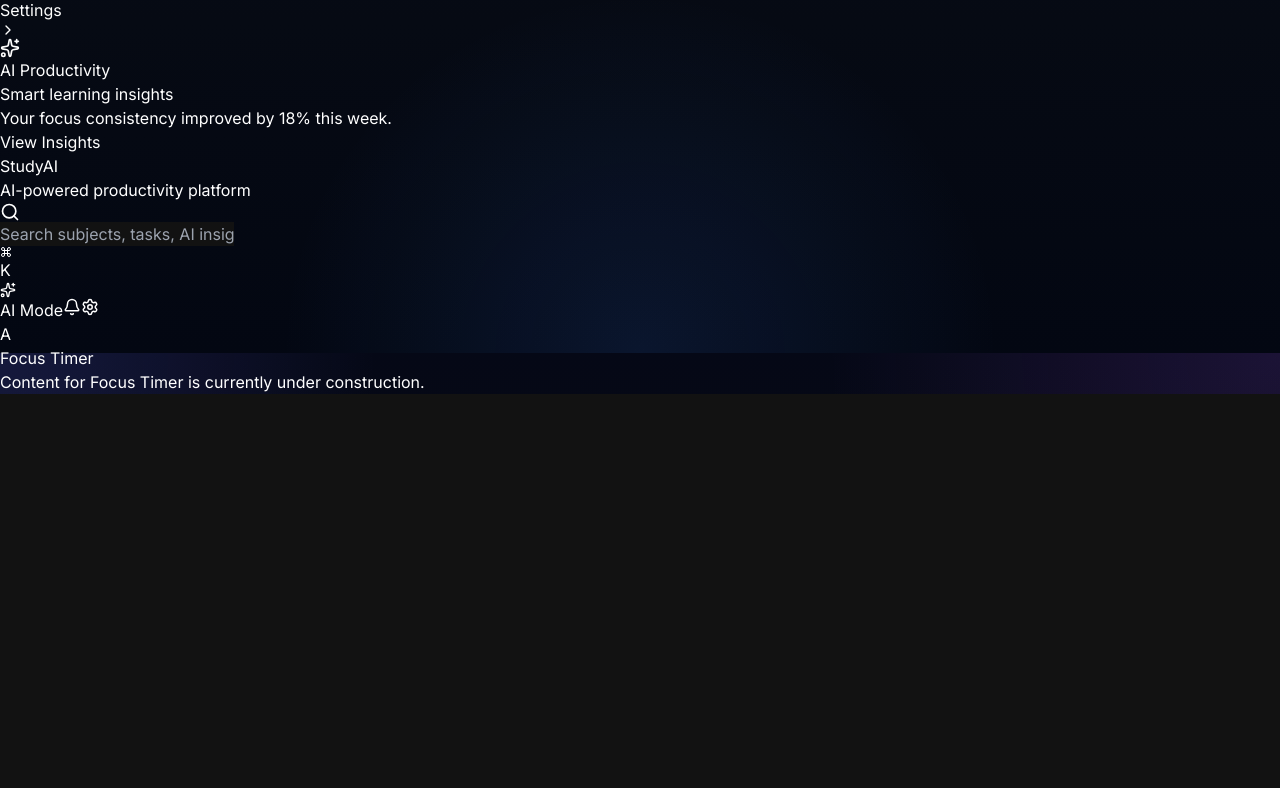
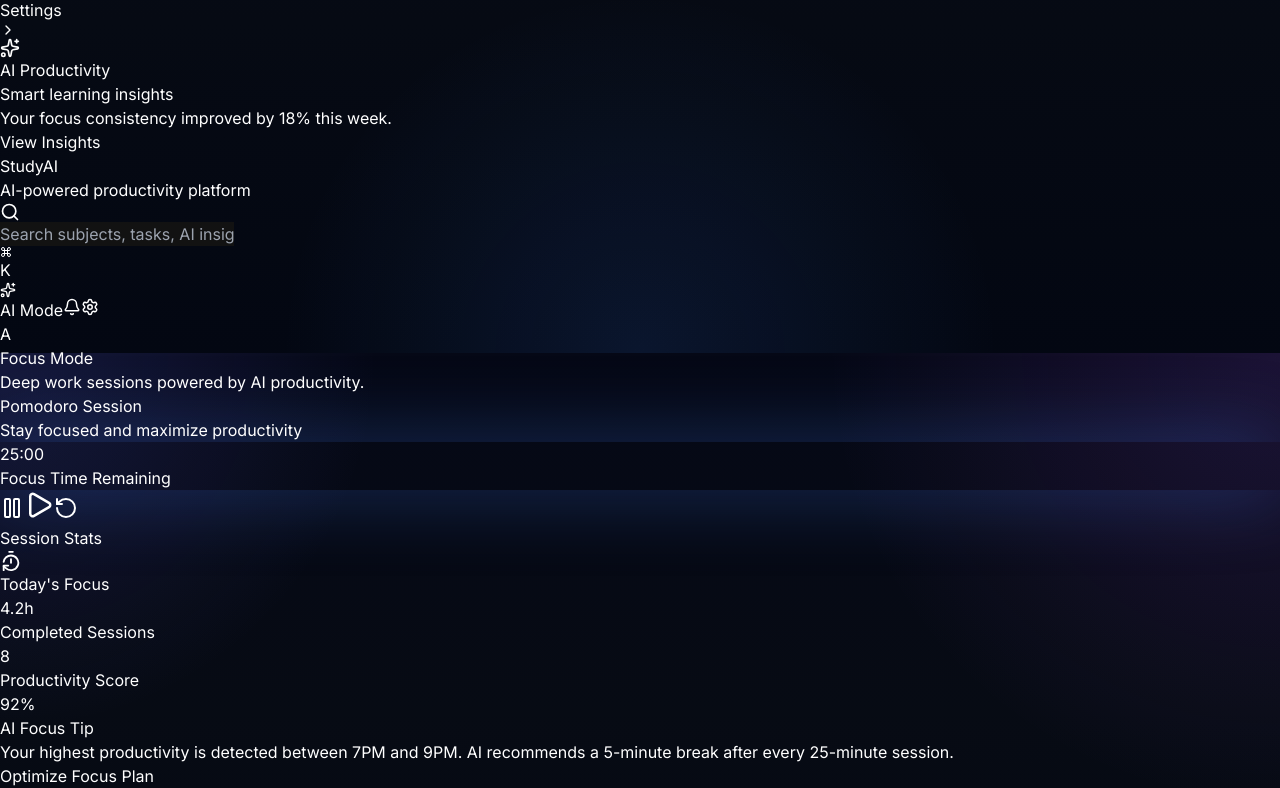
Before and after one commit to Aayushhh4518/Study-AI, a React (Vite) app in the folder test-project/frontend/: page /focus in a window 1280 px wide. Shown: the part 447-1235 px from the top of the page. Before the commit the page ends 841 px from the top, so only its background shows below. Built offline with nearby package versions, Linux system fonts and the light colour scheme.

Commit message:
added focus mode in the ui with the updated pomodoro session

```diff
--- a/test-project/frontend/src/App.jsx
+++ b/test-project/frontend/src/App.jsx
@@ -9,6 +9,7 @@
 import PageContainer from "./components/layout/PageContainer";
 
 import Dashboard from "./pages/Dashboard";
+import FocusTimer from "./pages/FocusTimer";
 import Subjects from "./pages/Subjects";
 import Tasks from "./pages/Tasks";
 
@@ -41,7 +42,7 @@
 
           <Route
             path="focus"
-            element={<PlaceholderPage title="Focus Timer" />}
+            element={<FocusTimer />}
           />
 
           <Route
--- a/test-project/frontend/src/pages/FocusTimer.jsx
+++ b/test-project/frontend/src/pages/FocusTimer.jsx
@@ -1,365 +1,307 @@
-import React, { useState, useEffect, useCallback, useMemo } from 'react';
-import { motion, AnimatePresence } from 'framer-motion';
-import { Play, Pause, RotateCcw, Brain, Coffee, Flame, Trophy, Clock, CheckCircle2 } from 'lucide-react';
-import { Card } from '../components/ui/Card';
-import { PageContainer } from '../components/layout/PageContainer';
+import { motion } from "framer-motion";
 
-const WORK_TIME = 25 * 60;
-const BREAK_TIME = 5 * 60;
+import {
+  Pause,
+  Play,
+  RotateCcw,
+  TimerReset,
+} from "lucide-react";
 
-const WORK_QUOTES = [
-  "Deep work is your superpower.",
-  "Focus on the process, not the outcome.",
-  "Distractions are the enemy of greatness.",
-  "One task at a time.",
-  "Stay disciplined. Build the future."
-];
+export default function Focus() {
+  return (
+    <motion.div
+      initial={{ opacity: 0, y: 15 }}
+      animate={{ opacity: 1, y: 0 }}
+      transition={{ duration: 0.4 }}
+      className="space-y-8"
+    >
+      {/* HEADER */}
+      <div>
+        <h1
+          className="
+            text-5xl
+            font-black
+            tracking-tight
+            bg-gradient-to-r
+            from-white
+            via-violet-200
+            to-cyan-200
+            bg-clip-text
+            text-transparent
+          "
+        >
+          Focus Mode
+        </h1>
 
-const BREAK_QUOTES = [
-  "Breathe. Relax. Reconnect.",
-  "You've earned this breather.",
-  "Step away to gain perspective.",
-  "Rest is productive too.",
-  "Hydrate and stretch."
-];
+        <p className="text-zinc-400 mt-3 text-lg">
+          Deep work sessions powered by AI productivity.
+        </p>
+      </div>
 
-export default function FocusTimer() {
-  // --- State Management ---
-  const [mode, setMode] = useState('work'); // 'work' | 'break'
-  const [timeLeft, setTimeLeft] = useState(WORK_TIME);
-  const [isActive, setIsActive] = useState(false);
-  const [quoteIndex, setQuoteIndex] = useState(0);
-  const [stats, setStats] = useState({
-    sessions: 0,
-    streak: 0,
-    totalMinutes: 0,
-    lastSessionDate: null
-  });
+      {/* MAIN GRID */}
+      <div className="grid grid-cols-1 xl:grid-cols-3 gap-6">
+        {/* TIMER SECTION */}
+        <div
+          className="
+            xl:col-span-2
+            relative
+            overflow-hidden
+            rounded-[36px]
+            border border-white/10
+            bg-white/[0.04]
+            backdrop-blur-2xl
+            p-10
+            min-h-[580px]
+          "
+        >
+          {/* glow */}
+          <div
+            className="
+              absolute
+              inset-0
+              bg-gradient-to-br
+              from-violet-500/10
+              via-transparent
+              to-cyan-500/10
+            "
+          />
 
-  // --- Persistence & Initialization ---
-  useEffect(() => {
-    const savedStats = localStorage.getItem('studyai_focus_stats');
-    if (savedStats) {
-      try {
-        const parsed = JSON.parse(savedStats);
-        // Simple streak reset logic if more than a day has passed
-        const now = new Date();
-        const last = parsed.lastSessionDate ? new Date(parsed.lastSessionDate) : null;
-        if (last && (now - last) > 1000 * 60 * 60 * 24 * 2) {
-          parsed.streak = 0; // Reset streak if missed more than 48 hours
-        }
-        setStats(parsed);
-      } catch (e) {
-        console.error("Failed to parse focus stats", e);
-      }
-    }
-  }, []);
+          {/* floating glow */}
+          <div
+            className="
+              absolute
+              top-1/2
+              left-1/2
+              -translate-x-1/2
+              -translate-y-1/2
+              h-[420px]
+              w-[420px]
+              rounded-full
+              bg-violet-500/20
+              blur-3xl
+            "
+          />
 
-  useEffect(() => {
-    localStorage.setItem('studyai_focus_stats', JSON.stringify(stats));
-  }, [stats]);
+          <div className="relative z-10 flex flex-col items-center justify-center h-full">
+            {/* TITLE */}
+            <div className="text-center mb-12">
+              <h2 className="text-3xl font-bold text-white">
+                Pomodoro Session
+              </h2>
 
-  // --- Quotes Rotation ---
-  useEffect(() => {
-    if (isActive) {
-      const interval = setInterval(() => {
-        setQuoteIndex((prev) => (prev + 1) % 5);
-      }, 15000); // Change quote every 15s during active sessions
-      return () => clearInterval(interval);
-    }
-  }, [isActive, mode]);
+              <p className="text-zinc-400 mt-3">
+                Stay focused and maximize productivity
+              </p>
+            </div>
 
-  // --- Core Timer Logic ---
-  useEffect(() => {
-    let interval = null;
+            {/* TIMER RING */}
+            <motion.div
+              animate={{
+                boxShadow: [
+                  "0 0 40px rgba(139,92,246,0.25)",
+                  "0 0 80px rgba(59,130,246,0.35)",
+                  "0 0 40px rgba(139,92,246,0.25)",
+                ],
+              }}
+              transition={{
+                repeat: Infinity,
+                duration: 4,
+              }}
+              className="
+                relative
+                h-[320px]
+                w-[320px]
+                rounded-full
+                border-[14px]
+                border-violet-500/30
+                flex
+                items-center
+                justify-center
+                bg-black/20
+                backdrop-blur-3xl
+              "
+            >
+              {/* INNER RING */}
+              <div
+                className="
+                  absolute
+                  inset-5
+                  rounded-full
+                  border border-white/10
+                "
+              />
 
-    if (isActive && timeLeft > 0) {
-      interval = setInterval(() => {
-        setTimeLeft((prev) => prev - 1);
-      }, 1000);
-    } else if (isActive && timeLeft === 0) {
-      setIsActive(false);
+              {/* TIMER */}
+              <div className="text-center">
+                <h1
+                  className="
+                    text-7xl
+                    font-black
+                    tracking-tight
+                    text-white
+                  "
+                >
+                  25:00
+                </h1>
 
-      if (mode === 'work') {
-        setStats(prev => ({
-          ...prev,
-          sessions: prev.sessions + 1,
-          streak: prev.streak + 1,
-          totalMinutes: prev.totalMinutes + 25,
-          lastSessionDate: new Date().toISOString()
-        }));
-        setMode('break');
-        setTimeLeft(BREAK_TIME);
-        try { new Audio('/notification.mp3').play(); } catch (e) {} // Fails silently if no audio file
-      } else {
-        setMode('work');
-        setTimeLeft(WORK_TIME);
-      }
-    }
+                <p className="text-zinc-400 mt-4 text-lg">
+                  Focus Time Remaining
+                </p>
+              </div>
+            </motion.div>
 
-    return () => clearInterval(interval);
-  }, [isActive, timeLeft, mode]);
+            {/* CONTROLS */}
+            <div className="flex items-center gap-5 mt-14">
+              <button
+                className="
+                  h-16
+                  w-16
+                  rounded-2xl
+                  border border-white/10
+                  bg-white/[0.05]
+                  flex items-center justify-center
+                  transition-all
+                  hover:bg-white/[0.08]
+                "
+              >
+                <Pause size={24} />
+              </button>
 
-  // --- Keyboard Shortcuts & Callbacks ---
-  const handleReset = useCallback(() => {
-    setIsActive(false);
-    setTimeLeft(mode === 'work' ? WORK_TIME : BREAK_TIME);
-  }, [mode]);
+              <button
+                className="
+                  h-20
+                  w-20
+                  rounded-3xl
+                  bg-gradient-to-br
+                  from-violet-500
+                  to-blue-500
+                  flex items-center justify-center
+                  shadow-[0_0_50px_rgba(99,102,241,0.45)]
+                  transition-all
+                  hover:scale-105
+                "
+              >
+                <Play size={30} />
+              </button>
 
-  const switchMode = useCallback((newMode) => {
-    if (mode === newMode) return;
-    setIsActive(false);
-    setMode(newMode);
-    setTimeLeft(newMode === 'work' ? WORK_TIME : BREAK_TIME);
-    setQuoteIndex(0);
-  }, [mode]);
-
-  const toggleTimer = useCallback(() => {
-    setIsActive((prev) => !prev);
-  }, []);
-
-  useEffect(() => {
-    const handleKeyDown = (e) => {
-      if (e.target.tagName === 'INPUT' || e.target.tagName === 'TEXTAREA') return;
-
-      switch (e.code) {
-        case 'Space':
-          e.preventDefault();
-          toggleTimer();
-          break;
-        case 'KeyR':
-          e.preventDefault();
-          handleReset();
-          break;
-        case 'KeyW':
-          e.preventDefault();
-          switchMode('work');
-          break;
-        case 'KeyB':
-          e.preventDefault();
-          switchMode('break');
-          break;
-        default:
-          break;
-      }
-    };
-
-    window.addEventListener('keydown', handleKeyDown);
-    return () => window.removeEventListener('keydown', handleKeyDown);
-  }, [toggleTimer, handleReset, switchMode]);
-
-  // --- Computations ---
-  const formatTime = (seconds) => {
-    const m = Math.floor(seconds / 60);
-    const s = seconds % 60;
-    return `${m.toString().padStart(2, '0')}:${s.toString().padStart(2, '0')}`;
-  };
-
-  const totalTime = mode === 'work' ? WORK_TIME : BREAK_TIME;
-  const progress = 1 - (timeLeft / totalTime);
-
-  // Ring metrics
-  const radius = 140; // slightly larger for premium feel
-  const circumference = 2 * Math.PI * radius;
-  const strokeDashoffset = circumference - (progress * circumference);
-
-  const isWork = mode === 'work';
-  const themeColor = isWork ? 'indigo' : 'emerald';
-
-  const currentQuote = isWork ? WORK_QUOTES[quoteIndex] : BREAK_QUOTES[quoteIndex];
-  const quoteMessage = (!isActive && timeLeft === totalTime)
-    ? (isWork ? "Ready to achieve deep focus?" : "Ready for a quick breather?")
-    : (!isActive && timeLeft < totalTime)
-      ? "Paused. Take a deep breath."
-      : currentQuote;
-
-  // Stagger animations
-  const containerVariants = {
-    hidden: { opacity: 0 },
-    show: { opacity: 1, transition: { staggerChildren: 0.1 } }
-  };
-  const itemVariants = {
-    hidden: { opacity: 0, y: 15 },
-    show: { opacity: 1, y: 0, transition: { type: "spring", stiffness: 300, damping: 24 } }
-  };
-
-  return (
-    <PageContainer>
-      <motion.div
-        variants={containerVariants}
-        initial="hidden"
-        animate="show"
-        className="w-full max-w-7xl mx-auto min-h-[85vh] flex flex-col lg:flex-row gap-8 items-center justify-center pt-2 pb-12"
-      >
-
-        {/* Main Timer Display */}
-        <motion.div variants={itemVariants} className="flex-1 w-full max-w-3xl">
-          <Card className={`flex flex-col items-center justify-center p-8 lg:p-14 relative overflow-hidden transition-all duration-700 border-${themeColor}-500/20 shadow-[0_0_50px_rgba(0,0,0,0.5)]`}>
-
-            {/* Dynamic Ambient Background Glow */}
-            <div className={`absolute top-1/2 left-1/2 -translate-x-1/2 -translate-y-1/2 w-[140%] h-[140%] rounded-full blur-[120px] -z-10 transition-all duration-1000 ${isWork ? 'bg-indigo-500/10' : 'bg-emerald-500/10'} ${isActive ? 'scale-110 opacity-70' : 'scale-100 opacity-30'}`} />
-
-            {/* Premium Pill Mode Switcher */}
-            <div className="flex p-1.5 bg-black/50 border border-white/5 rounded-full mb-12 backdrop-blur-xl shadow-inner">
               <button
-                onClick={() => switchMode('work')}
-                className={`flex items-center gap-2 px-8 py-2.5 rounded-full text-sm font-semibold transition-all duration-300 ${isWork ? 'bg-indigo-500 text-white shadow-lg shadow-indigo-500/30' : 'text-slate-400 hover:text-white hover:bg-white/5'}`}
+                className="
+                  h-16
+                  w-16
+                  rounded-2xl
+                  border border-white/10
+                  bg-white/[0.05]
+                  flex items-center justify-center
+                  transition-all
+                  hover:bg-white/[0.08]
+                "
               >
-                <Brain className="w-4 h-4" /> Deep Work
-                {!isWork && <kbd className="hidden sm:inline-block ml-2 px-1.5 py-0.5 rounded text-[10px] bg-white/10 font-mono">W</kbd>}
-              </button>
-              <button
-                onClick={() => switchMode('break')}
-                className={`flex items-center gap-2 px-8 py-2.5 rounded-full text-sm font-semibold transition-all duration-300 ${!isWork ? 'bg-emerald-500 text-white shadow-lg shadow-emerald-500/30' : 'text-slate-400 hover:text-white hover:bg-white/5'}`}
-              >
-                <Coffee className="w-4 h-4" /> Rest Break
-                {isWork && <kbd className="hidden sm:inline-block ml-2 px-1.5 py-0.5 rounded text-[10px] bg-white/10 font-mono">B</kbd>}
+                <RotateCcw size={24} />
               </button>
             </div>
+          </div>
+        </div>
 
-            {/* Circular Timer Ring */}
-            <div className="relative flex items-center justify-center mb-8">
-              <svg className="w-[340px] h-[340px] lg:w-[420px] lg:h-[420px] transform -rotate-90 filter drop-shadow-2xl">
-                {/* Background Track */}
-                <circle
-                  cx="50%" cy="50%" r={radius}
-                  stroke="currentColor" strokeWidth="4" fill="transparent"
-                  className="text-white/[0.02]"
-                />
-                {/* Animated Progress Ring */}
-                <motion.circle
-                  cx="50%" cy="50%" r={radius}
-                  stroke={`url(#${themeColor}-gradient)`}
-                  strokeWidth="8"
-                  fill="transparent"
-                  strokeLinecap="round"
-                  initial={{ strokeDashoffset: circumference }}
-                  animate={{ strokeDashoffset }}
-                  transition={{ duration: 1, ease: "linear" }}
-                  style={{ strokeDasharray: circumference }}
-                  className="drop-shadow-[0_0_20px_rgba(255,255,255,0.2)]"
-                />
-                <defs>
-                  <linearGradient id="indigo-gradient" x1="0%" y1="0%" x2="100%" y2="100%">
-                    <stop offset="0%" stopColor="#818cf8" />
-                    <stop offset="100%" stopColor="#6366f1" />
-                  </linearGradient>
-                  <linearGradient id="emerald-gradient" x1="0%" y1="0%" x2="100%" y2="100%">
-                    <stop offset="0%" stopColor="#34d399" />
-                    <stop offset="100%" stopColor="#10b981" />
-                  </linearGradient>
-                </defs>
-              </svg>
+        {/* SIDE PANEL */}
+        <div className="space-y-6">
+          {/* SESSION CARD */}
+          <div
+            className="
+              rounded-[32px]
+              border border-white/10
+              bg-white/[0.04]
+              p-7
+              backdrop-blur-2xl
+            "
+          >
+            <div className="flex items-center justify-between">
+              <h3 className="text-2xl font-bold text-white">
+                Session Stats
+              </h3>
 
-              {/* Timer Text & Motivational Quote */}
-              <div className="absolute flex flex-col items-center justify-center text-center">
-                <motion.span
-                  key={timeLeft}
-                  initial={{ opacity: 0.8, scale: 0.98 }}
-                  animate={{ opacity: 1, scale: 1 }}
-                  className="text-7xl lg:text-8xl font-black text-white tracking-tighter font-sans filter drop-shadow-md"
-                >
-                  {formatTime(timeLeft)}
-                </motion.span>
-
-                <div className="h-12 mt-4 flex items-center justify-center">
-                  <AnimatePresence mode="wait">
-                    <motion.p
-                      key={quoteMessage}
-                      initial={{ opacity: 0, y: 10, filter: 'blur(4px)' }}
-                      animate={{ opacity: 1, y: 0, filter: 'blur(0px)' }}
-                      exit={{ opacity: 0, y: -10, filter: 'blur(4px)' }}
-                      transition={{ duration: 0.4 }}
-                      className="text-sm lg:text-base text-slate-400 font-medium tracking-wide max-w-[240px] leading-relaxed text-center"
-                    >
-                      {quoteMessage}
-                    </motion.p>
-                  </AnimatePresence>
-                </div>
-              </div>
+              <TimerReset
+                size={22}
+                className="text-violet-300"
+              />
             </div>
 
-            {/* Controls */}
-            <div className="flex items-center gap-6 mt-6">
-              <motion.button
-                whileHover={{ scale: 1.1, rotate: -15 }}
-                whileTap={{ scale: 0.9 }}
-                onClick={handleReset}
-                className="p-4 rounded-full bg-white/[0.03] border border-white/5 text-slate-400 hover:text-white transition-colors group relative"
-                aria-label="Reset Timer"
-              >
-                <RotateCcw className="w-6 h-6" />
-                <span className="absolute -bottom-8 left-1/2 -translate-x-1/2 text-[10px] font-mono opacity-0 group-hover:opacity-100 transition-opacity whitespace-nowrap bg-black/80 px-2 py-1 rounded">R to Reset</span>
-              </motion.button>
+            <div className="space-y-5 mt-8">
+              {[
+                {
+                  label: "Today's Focus",
+                  value: "4.2h",
+                },
+                {
+                  label: "Completed Sessions",
+                  value: "8",
+                },
+                {
+                  label: "Productivity Score",
+                  value: "92%",
+                },
+              ].map((item) => (
+                <div
+                  key={item.label}
+                  className="
+                    rounded-2xl
+                    border border-white/10
+                    bg-white/[0.03]
+                    p-4
+                  "
+                >
+                  <p className="text-zinc-400 text-sm">
+                    {item.label}
+                  </p>
 
-              <motion.button
-                whileHover={{ scale: 1.05 }}
-                whileTap={{ scale: 0.95 }}
-                onClick={toggleTimer}
-                className={`relative flex items-center justify-center w-20 h-20 rounded-full text-white shadow-2xl transition-all group ${
-                  isWork ? 'bg-indigo-600 shadow-indigo-500/40 hover:bg-indigo-500' : 'bg-emerald-600 shadow-emerald-500/40 hover:bg-emerald-500'
-                }`}
-                aria-label={isActive ? "Pause Timer" : "Start Timer"}
-              >
-                {isActive ? (
-                  <Pause className="w-8 h-8 fill-current" />
-                ) : (
-                  <Play className="w-8 h-8 fill-current ml-1" />
-                )}
-                <span className="absolute -bottom-8 left-1/2 -translate-x-1/2 text-[10px] font-mono opacity-0 group-hover:opacity-100 transition-opacity whitespace-nowrap bg-black/80 text-white/70 px-2 py-1 rounded">Space to Toggle</span>
-              </motion.button>
+                  <h4 className="text-2xl font-bold text-white mt-2">
+                    {item.value}
+                  </h4>
+                </div>
+              ))}
+            </div>
+          </div>
 
-              <div className="w-14" /> {/* Spacer for optical alignment against reset button */}
-            </div>
-          </Card>
-        </motion.div>
+          {/* AI RECOMMENDATION */}
+          <div
+            className="
+              rounded-[32px]
+              border border-white/10
+              bg-gradient-to-br
+              from-violet-500/10
+              to-blue-500/10
+              p-7
+              backdrop-blur-2xl
+            "
+          >
+            <h3 className="text-2xl font-bold text-white">
+              AI Focus Tip
+            </h3>
 
-        {/* Right Sidebar Stats Panel */}
-        <motion.div variants={itemVariants} className="w-full lg:w-80 flex flex-col gap-5">
-          <Card hover className="p-6 bg-gradient-to-br from-white/[0.05] to-transparent border-white/[0.05]">
-            <div className="flex items-start justify-between mb-4">
-              <div className="p-3 rounded-xl bg-orange-500/10 border border-orange-500/20 text-orange-500 shadow-[0_0_15px_rgba(249,115,22,0.2)]">
-                <Flame className="w-5 h-5" />
-              </div>
-              <div className="flex items-center gap-1 text-xs font-semibold text-orange-500 bg-orange-500/10 px-2 py-1 rounded-full">
-                Active
-              </div>
-            </div>
-            <h3 className="text-4xl font-extrabold text-white mb-1 tracking-tight">{stats.streak} <span className="text-xl text-slate-500 font-medium">Days</span></h3>
-            <p className="text-sm font-medium text-slate-400">Current Focus Streak</p>
-          </Card>
+            <p className="text-zinc-300 mt-5 leading-relaxed">
+              Your highest productivity is detected between
+              7PM and 9PM. AI recommends a 5-minute break
+              after every 25-minute session.
+            </p>
 
-          <Card hover className="p-6 bg-gradient-to-br from-white/[0.05] to-transparent border-white/[0.05]">
-            <div className="flex items-start justify-between mb-4">
-              <div className="p-3 rounded-xl bg-purple-500/10 border border-purple-500/20 text-purple-400 shadow-[0_0_15px_rgba(168,85,247,0.2)]">
-                <Trophy className="w-5 h-5" />
-              </div>
-            </div>
-            <h3 className="text-4xl font-extrabold text-white mb-1 tracking-tight">{stats.sessions}</h3>
-            <p className="text-sm font-medium text-slate-400">Total Sessions Completed</p>
-          </Card>
-
-          <Card hover className="p-6 bg-gradient-to-br from-white/[0.05] to-transparent border-white/[0.05]">
-            <div className="flex items-start justify-between mb-4">
-              <div className="p-3 rounded-xl bg-blue-500/10 border border-blue-500/20 text-blue-400 shadow-[0_0_15px_rgba(59,130,246,0.2)]">
-                <Clock className="w-5 h-5" />
-              </div>
-            </div>
-            <h3 className="text-4xl font-extrabold text-white mb-1 tracking-tight flex items-baseline gap-1">
-              {Math.floor(stats.totalMinutes / 60)}<span className="text-xl text-slate-500 font-medium mr-1">h</span>
-              {stats.totalMinutes % 60}<span className="text-xl text-slate-500 font-medium">m</span>
-            </h3>
-            <p className="text-sm font-medium text-slate-400">Total Deep Focus Time</p>
-          </Card>
-
-          {/* Quick Stats Summary */}
-          <div className="px-4 py-3 rounded-xl bg-black/30 border border-white/5 text-xs text-slate-500 flex items-center justify-between">
-            <span className="flex items-center gap-1.5"><CheckCircle2 className="w-3.5 h-3.5 text-emerald-500" /> Data synced locally</span>
-            <span>v2.0.1</span>
+            <button
+              className="
+                mt-7
+                w-full
+                rounded-2xl
+                bg-gradient-to-r
+                from-violet-500
+                to-blue-500
+                py-4
+                font-semibold
+                transition-all
+                hover:scale-[1.02]
+              "
+            >
+              Optimize Focus Plan
+            </button>
           </div>
-        </motion.div>
-
-      </motion.div>
-    </PageContainer>
+        </div>
+      </div>
+    </motion.div>
   );
 }
```
